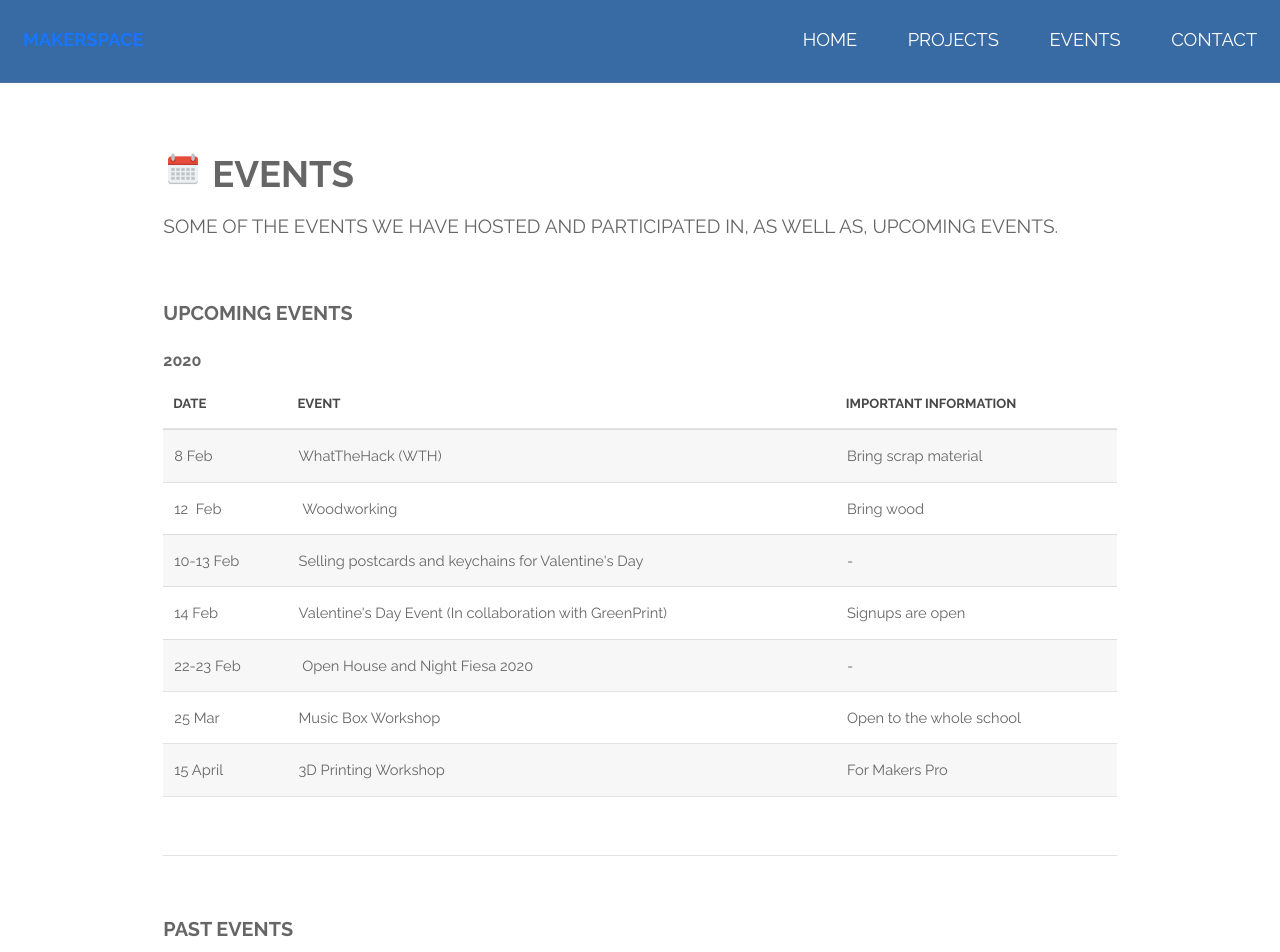
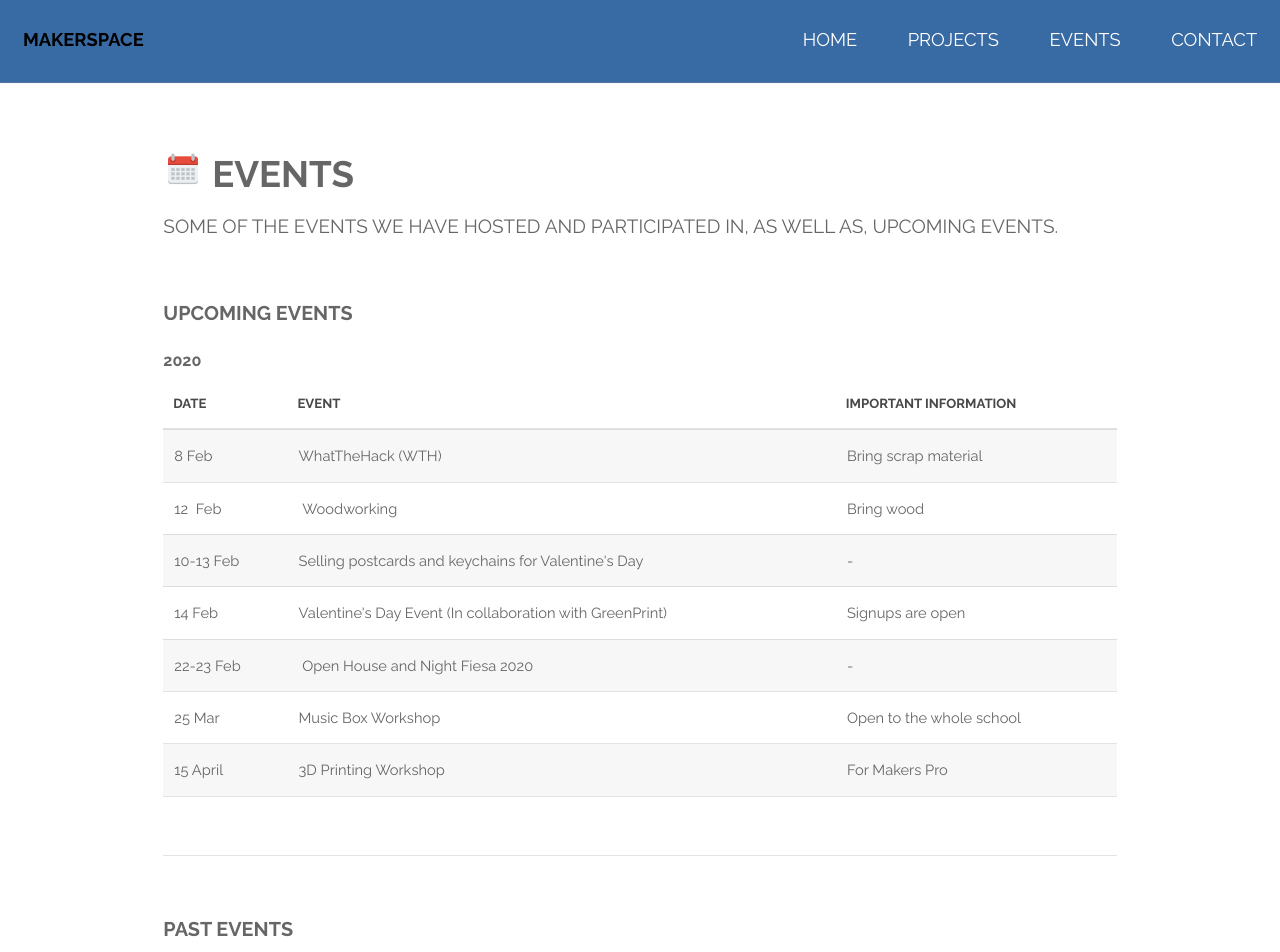
Before and after one commit to OpenSUTD/makerspace, a Jekyll site: the page elements.html, which Jekyll copies as it is, in a window 1280 px wide. Shown: the top 952 px of the page. Built offline with Jekyll 4.4.1, drawn with Linux system fonts in a browser that asks for light colours.

Commit message:
Update main.css

```diff
--- a/assets/css/main.css
+++ b/assets/css/main.css
@@ -1680,7 +1680,7 @@
 /*  Makerspace Text Header */
 
 		h1 a, h2 a, h3 a, h4 a, h5 a, h6 a {
-			color: #1775FF;
+			color: #000000;
 			text-decoration: none;
 		}
 
```
